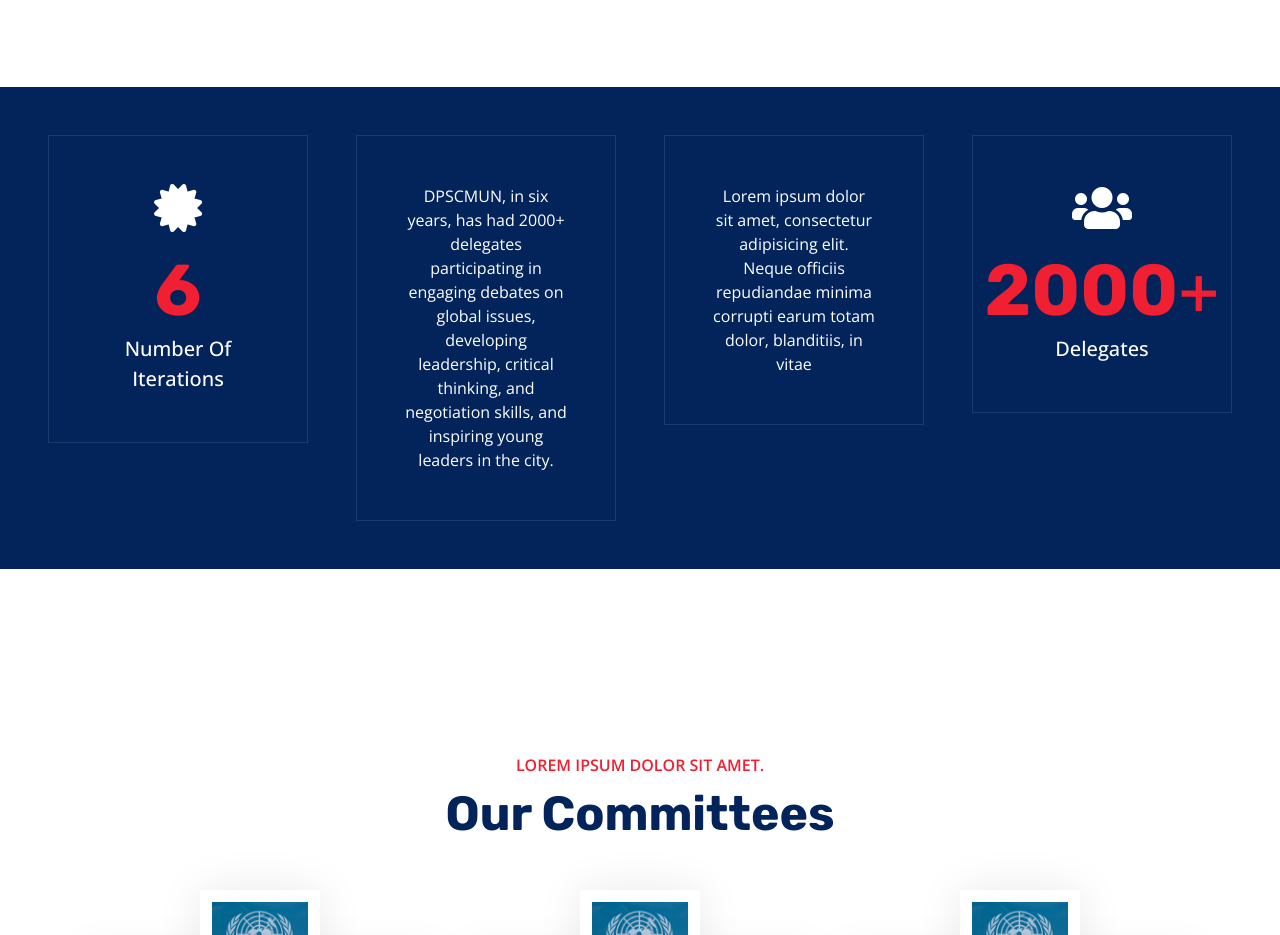
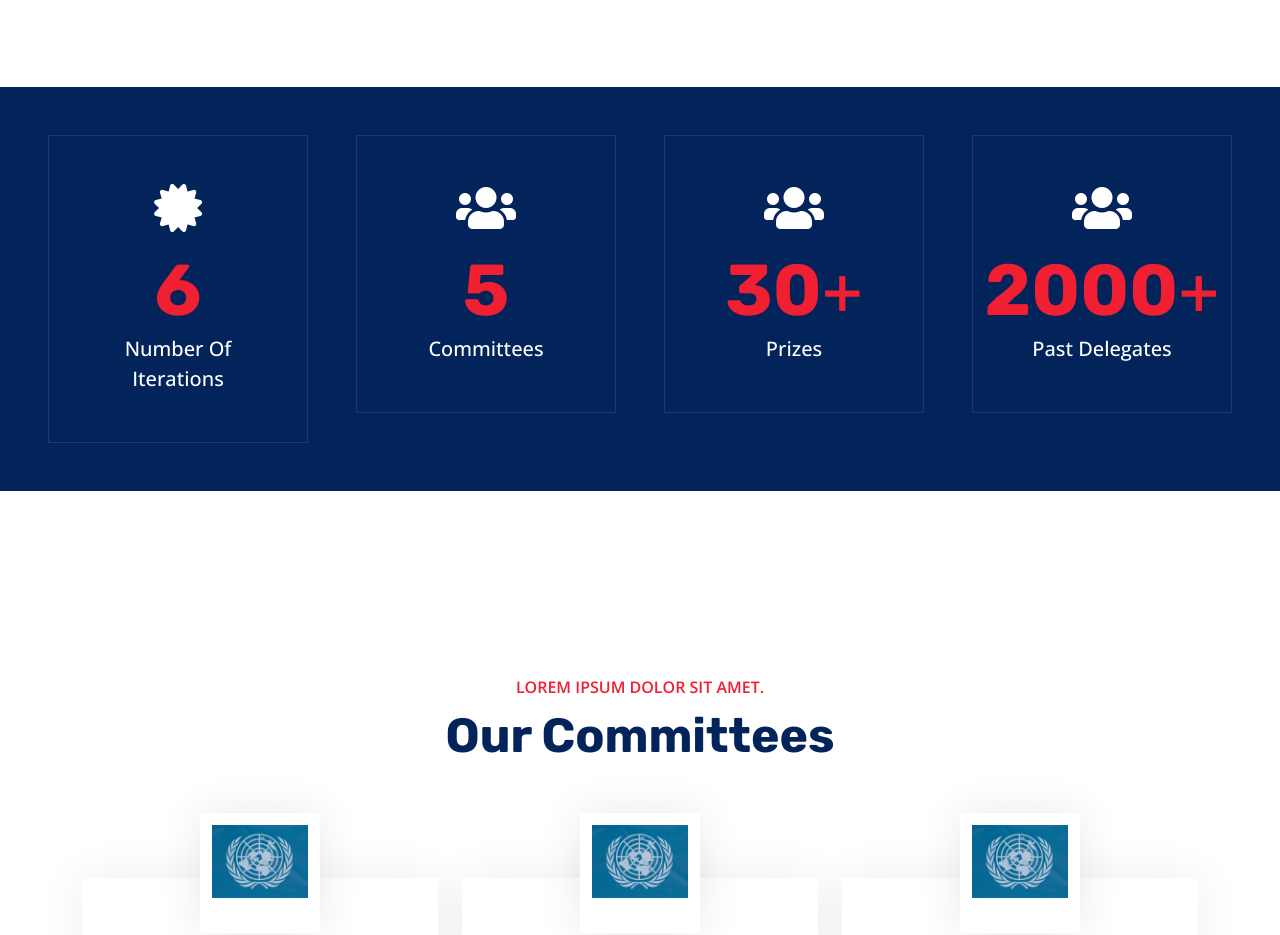
Before and after one commit to DarkMythKnight/DPSCMUN-2023, a plain HTML site: page index.html in a window 1280 px wide. Shown: the part 1440-2375 px from the top of the page. Drawn offline with nearby package versions, Linux system fonts and the light colour scheme; animation ran at ten frames a second.

Commit message:
Changes Made

```diff
--- a/index.html
+++ b/index.html
@@ -111,13 +111,21 @@
                 </div>
             </div>
             <div class="col-md-6 col-xl-3 wow fadeIn" data-wow-delay="0.3s">
-                <div class="text-center border p-5">
-                    DPSCMUN, in six years, has had 2000+ delegates participating in engaging debates on global issues, developing leadership, critical thinking, and negotiation skills, and inspiring young leaders in the city.
+                <div class="text-center border py-5">
+                    <i class="fa fa-users fa-3x text-white mb-3"></i>
+                    <div class="delegates-number d-flex justify-content-center align-items-center">
+                        <h1 class="display-2 text-primary mb-0" data-toggle="counter-up">5</h1>
+                    </div>
+                    <span class="fs-5 fw-semi-bold text-white">Committees</span>
                 </div>
             </div>
             <div class="col-md-6 col-xl-3 wow fadeIn" data-wow-delay="0.5s">
-                <div class="text-center border p-5">
-                    Lorem ipsum dolor sit amet, consectetur adipisicing elit. Neque officiis repudiandae minima corrupti earum totam dolor, blanditiis, in vitae
+                <div class="text-center border py-5">
+                    <i class="fa fa-users fa-3x text-white mb-3"></i>
+                    <div class="delegates-number d-flex justify-content-center align-items-center">
+                        <h1 class="display-2 text-primary mb-0" data-toggle="counter-up">30</h1><span class="display-2 text-primary mb-0">+</span>
+                    </div>
+                    <span class="fs-5 fw-semi-bold text-white">Prizes</span>
                 </div>
             </div>
             <div class="col-md-6 col-xl-3 wow fadeIn" data-wow-delay="0.7s">
@@ -126,7 +134,7 @@
                     <div class="delegates-number d-flex justify-content-center align-items-center">
                         <h1 class="display-2 text-primary mb-0" data-toggle="counter-up">2000</h1><span class="display-2 text-primary mb-0">+</span>
                     </div>
-                    <span class="fs-5 fw-semi-bold text-white">Delegates</span>
+                    <span class="fs-5 fw-semi-bold text-white">Past Delegates</span>
                 </div>
             </div>
         </div>
```
